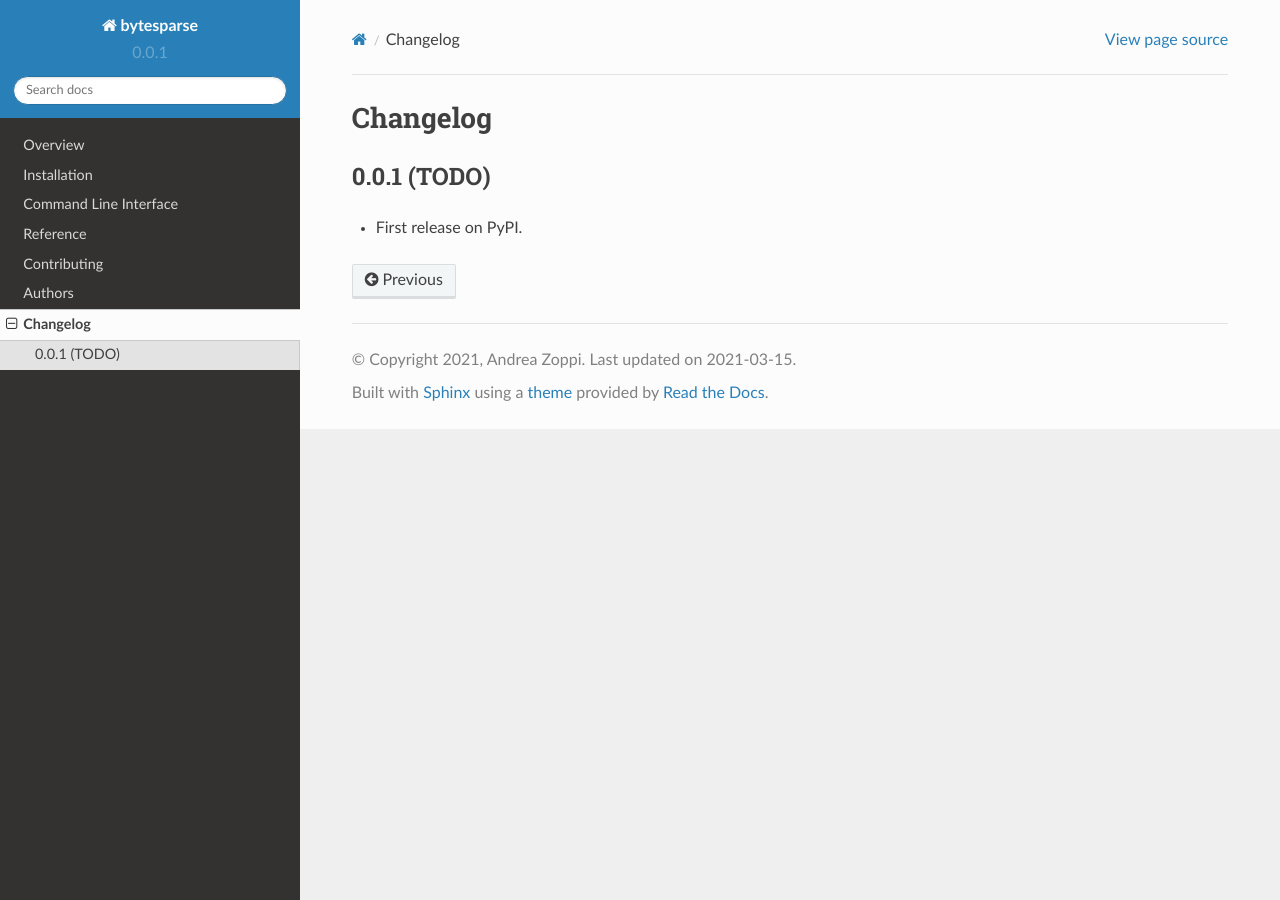
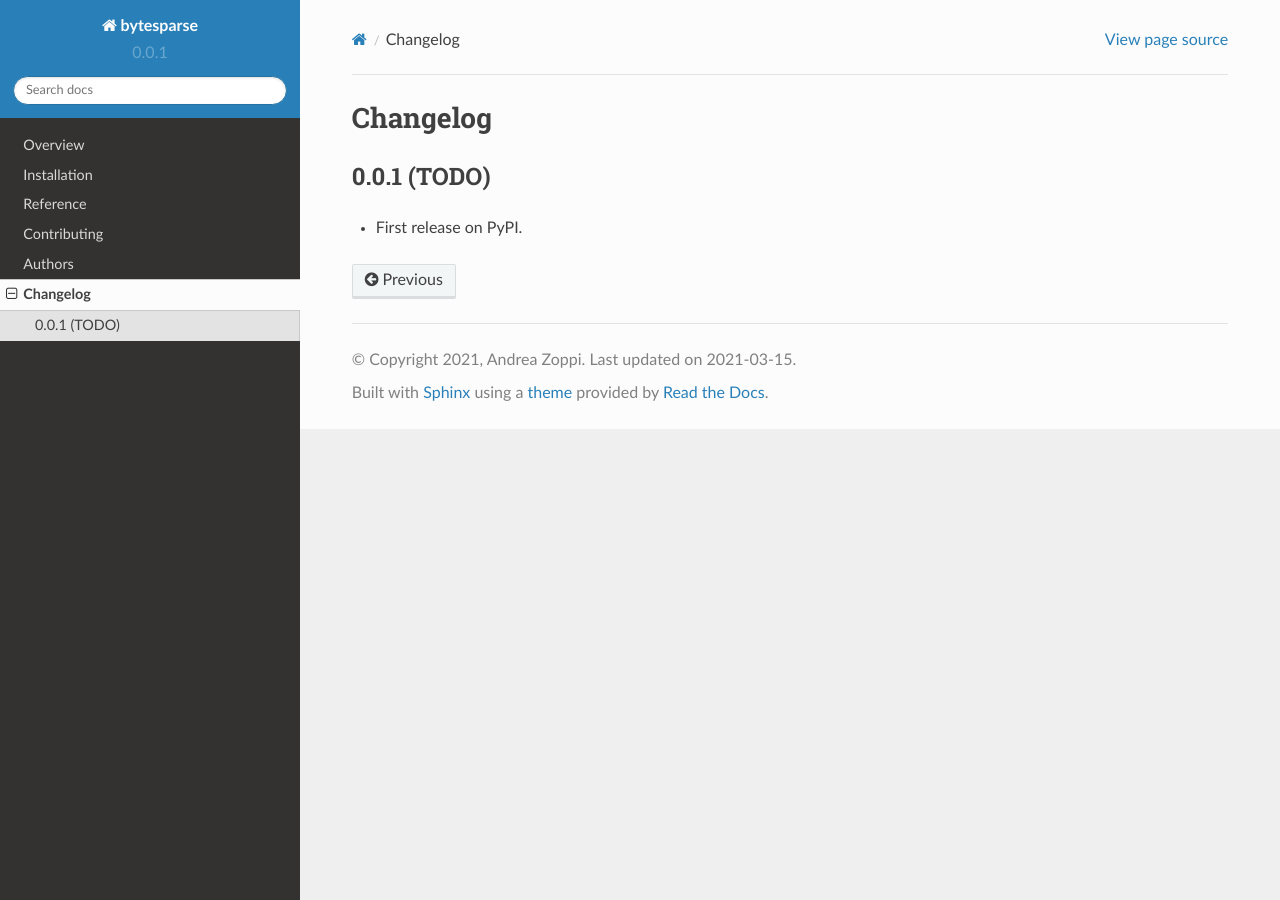
Before and after one commit to TexZK/bytesparse, a Sphinx documentation site: the page built from docs/changelog.rst, in a window 1280 px wide. Built offline with Sphinx 7.4.7 and the Read the Docs theme 2.0.0, drawn with Linux system fonts in a browser that asks for light colours; pages that are not in the unit, such as notebooks, are missing from menus.

Commit message:
Removed CLI

```diff
--- a/docs/cli.rst
+++ /dev/null
@@ -1,7 +0,0 @@
-======================
-Command Line Interface
-======================
-
-.. click:: bytesparse.cli:main
-   :prog: bytesparse
-   :show-nested:
--- a/docs/conf.py
+++ b/docs/conf.py
@@ -12,7 +12,6 @@ extensions = [
     'sphinx_autodoc_typehints',
     'sphinx.ext.todo',
     'sphinx.ext.viewcode',
-    'sphinx_click.ext',
 ]
 if os.getenv('SPELLCHECK'):
     extensions += 'sphinxcontrib.spelling',
--- a/docs/requirements.txt
+++ b/docs/requirements.txt
@@ -1,6 +1,5 @@
 sphinx>=1.7
 sphinx-rtd-theme
-sphinx-click
 sphinx-autodoc-typehints
 twine>=1.12
 -e .
```
